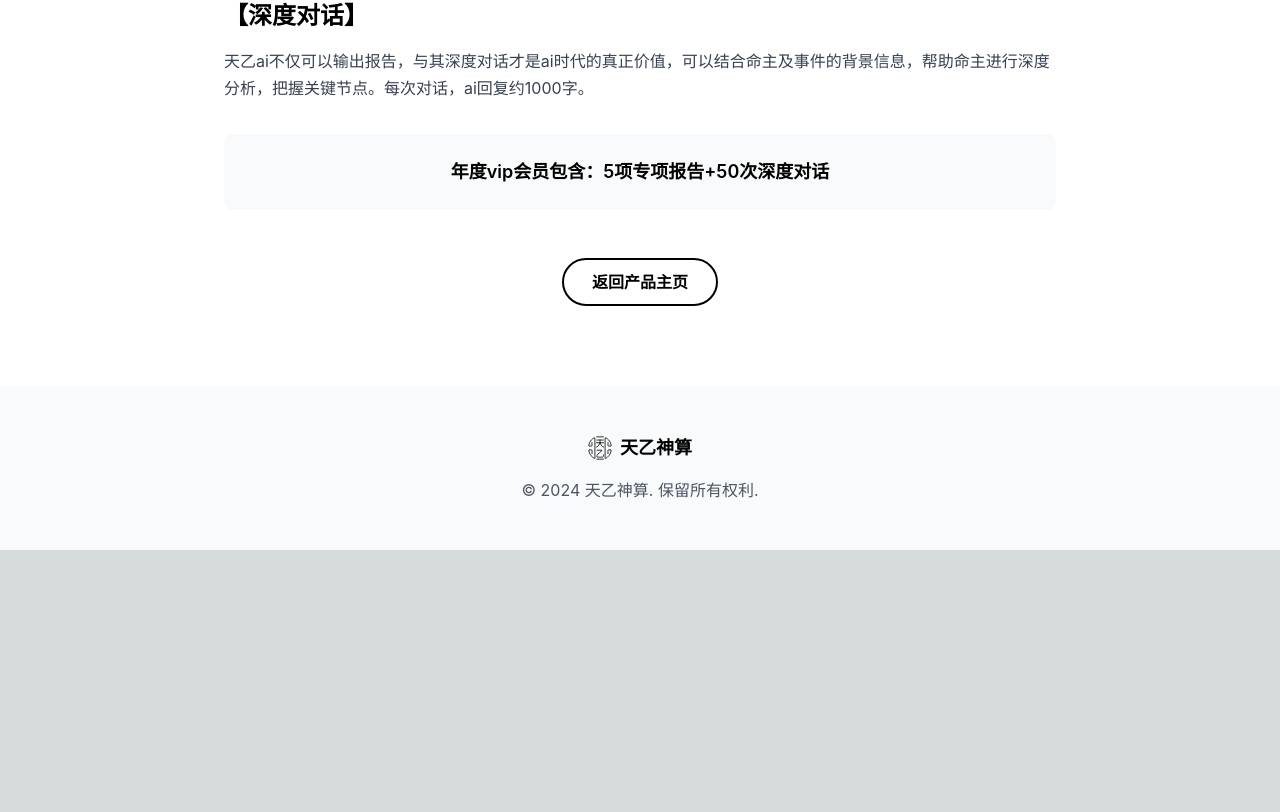
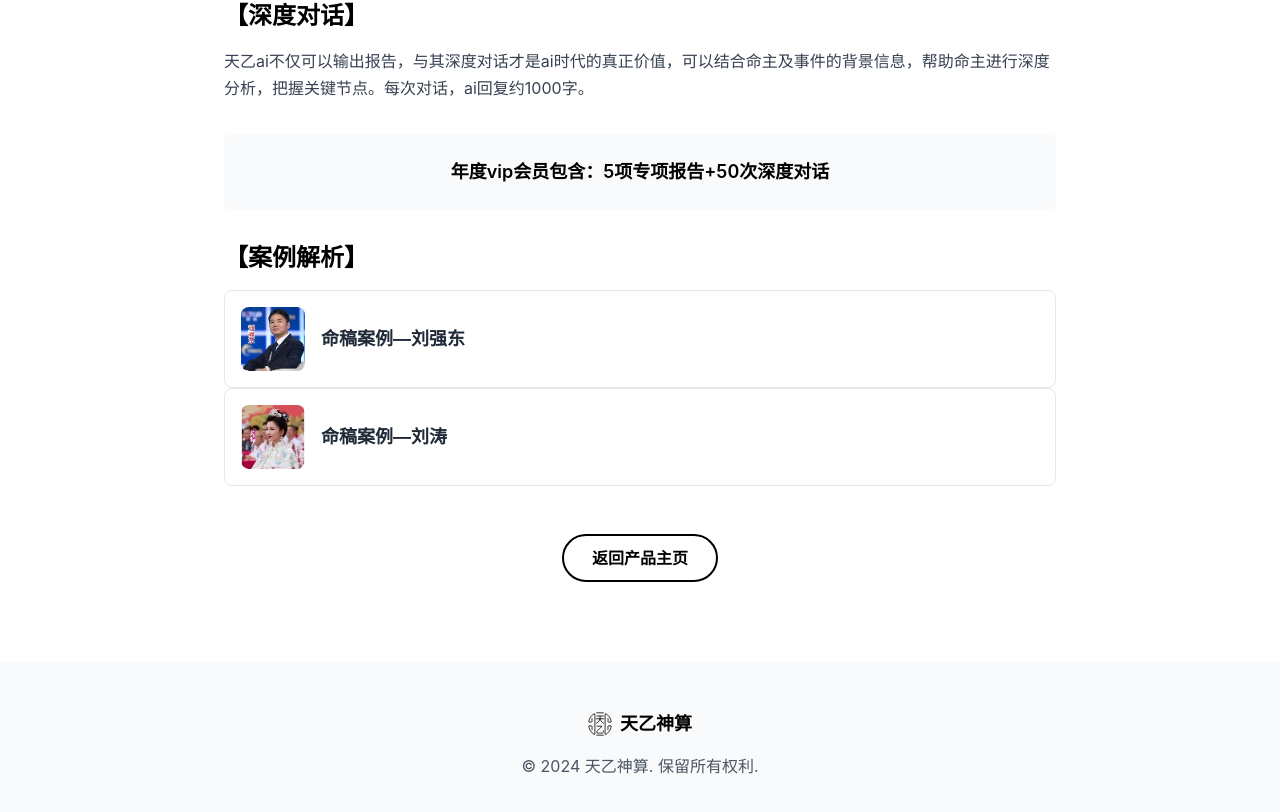
Before and after one commit to yongpange/tianyishenshu_version_2, a Next.js app: page /products/bazi-destiny in a window 1280 px wide. Shown: the part 2075-2887 px from the top of the page. Before the commit the page ends 2625 px from the top, so only its background shows below. Built offline with nearby package versions, Linux system fonts and the light colour scheme.

Commit message:
细节调整，测试完毕

```diff
--- a/src/app/products/bazi-destiny/page.tsx
+++ b/src/app/products/bazi-destiny/page.tsx
@@ -112,6 +112,46 @@
                 </div>
               </section>
 
+              {/* 案例解析 */}
+              <section>
+                <h2 className="text-2xl font-bold text-black mb-4">【案例解析】</h2>
+                <div className="space-y-4">
+                  <Link href="/products/case-liuqiangdong">
+                    <div className="flex items-center space-x-4 bg-white p-4 rounded-lg hover:shadow-md transition-shadow duration-200 cursor-pointer border border-gray-200">
+                      <div className="flex-shrink-0">
+                        <img
+                          src="/images/products/case-liuqiangdong.jpg"
+                          alt="刘强东案例"
+                          className="w-16 h-16 object-cover rounded-lg"
+                        />
+                      </div>
+                      <div className="flex-1">
+                        <h3 className="text-lg font-semibold text-gray-800 hover:text-black transition-colors duration-200 no-underline hover:underline">
+                          命稿案例—刘强东
+                        </h3>
+                      </div>
+                    </div>
+                  </Link>
+
+                  <Link href="/products/case-liutao">
+                    <div className="flex items-center space-x-4 bg-white p-4 rounded-lg hover:shadow-md transition-shadow duration-200 cursor-pointer border border-gray-200">
+                      <div className="flex-shrink-0">
+                        <img
+                          src="/images/products/case-liutao.jpg"
+                          alt="刘涛案例"
+                          className="w-16 h-16 object-cover rounded-lg"
+                        />
+                      </div>
+                      <div className="flex-1">
+                        <h3 className="text-lg font-semibold text-gray-800 hover:text-black transition-colors duration-200 no-underline hover:underline">
+                          命稿案例—刘涛
+                        </h3>
+                      </div>
+                    </div>
+                  </Link>
+                </div>
+              </section>
+
             </div>
 
             {/* 返回按钮 */}
```
